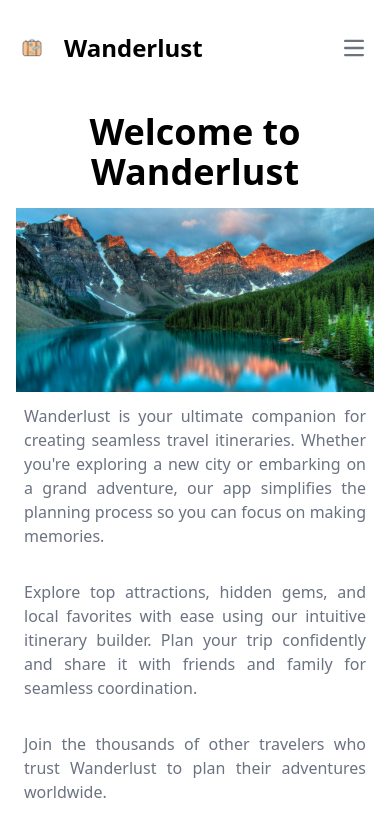
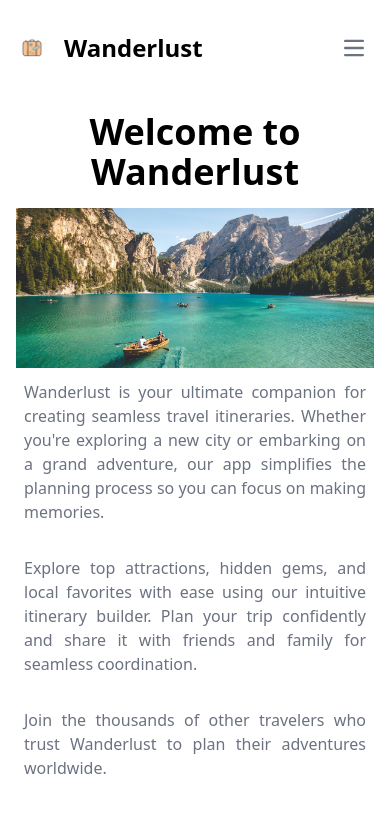
Before and after one commit to aidanliddiard/project2, a React (Vite) app: page / in a window 390 px wide. Shown: the top 836 px of the page. Built offline with nearby package versions, Linux system fonts and the light colour scheme; no server answers.

Commit message:
Updated the Homepage Image

```diff
--- a/frontend/src/views/Home.tsx
+++ b/frontend/src/views/Home.tsx
@@ -6,8 +6,8 @@ export default function Home() {
       <NavBar />
       <h1 className="text-4xl text-center p-4 md:hidden "><b>Welcome to Wanderlust</b></h1>
       <div className="hidden md:block"></div>
-      <div className="px-4 md:px-0"> {/* Adjust padding as needed */}
-  <img className="h-auto max-w-full md:max-w-full" src="images/image-final.jpg" alt="image description" />
+      <div className="px-4 md:px-0">
+  <img className="h-auto max-w-full md:max-w-full" src="images/homepage-image-final.jpg" alt="image description" />
 </div>
       <div>
         <p className="mt-0 mb-2 text-gray-500 dark:text-gray-400 md:hidden px-6 py-3 text-justify">
```
Also changed, not shown: public/images/homepage-image-final.jpg (added), public/images/homepage.jpg (added).
